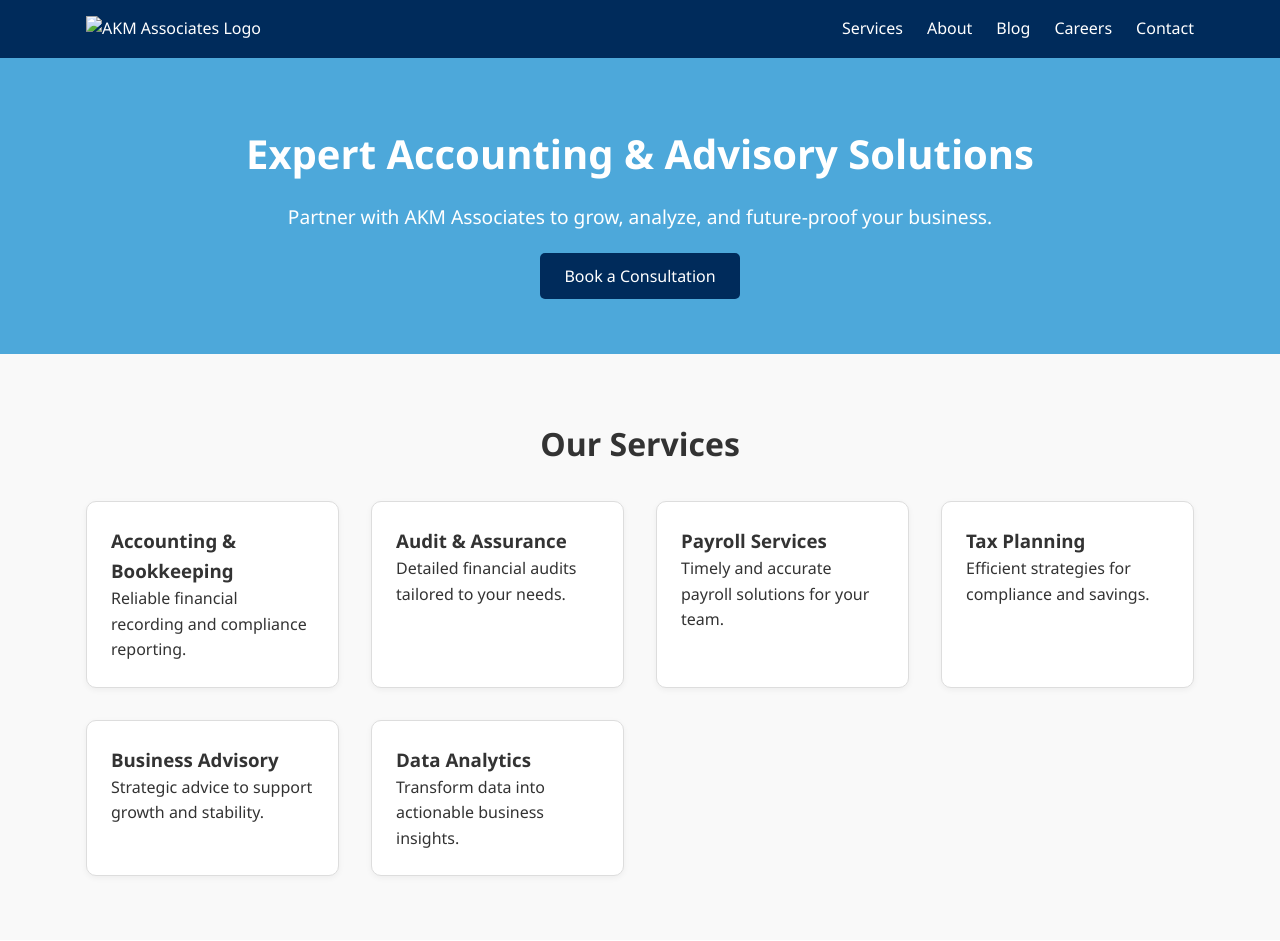
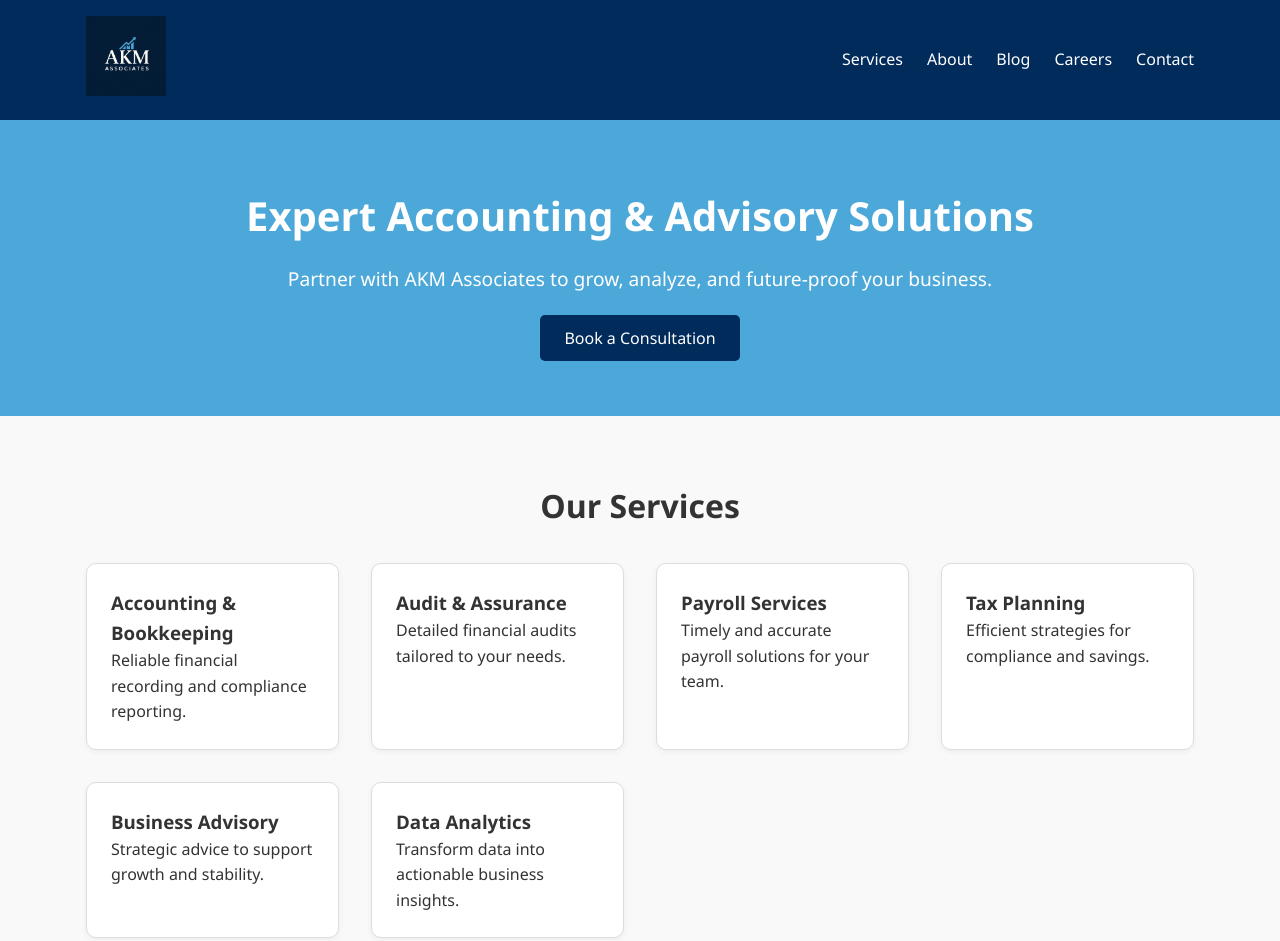
Before and after one commit to amooti365/AKM-Associates, a plain HTML site: page index.html in a window 1280 px wide. Shown: the top 941 px of the page. Drawn offline with Linux system fonts and the light colour scheme.

Commit message:
Update index.html

```diff
--- a/index.html
+++ b/index.html
@@ -38,7 +38,7 @@
     }
 
     .logo img {
-      height: 40px;
+      height: 80px;
     }
 
     nav ul {
@@ -146,7 +146,7 @@
   <header>
     <div class="container">
       <div class="logo">
-        <img src="images/A_logo_for_AKM_Associates.png" alt="AKM Associates Logo">
+        <img src="logo.png" alt="AKM Associates Logo">
       </div>
       <nav>
         <ul>
```
